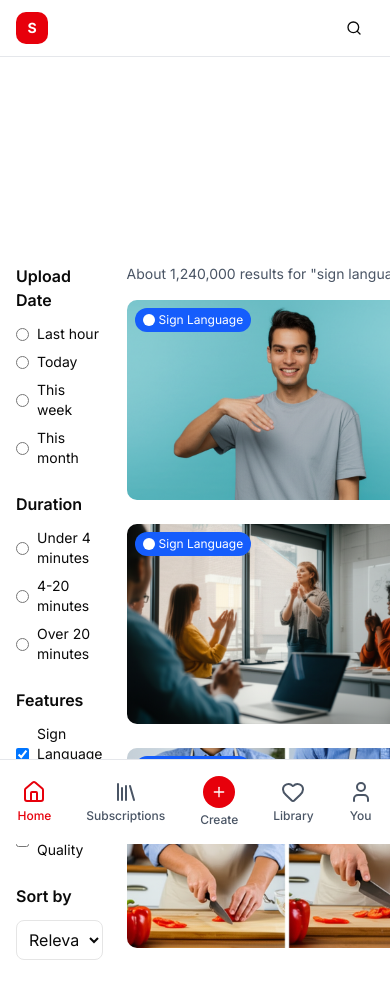
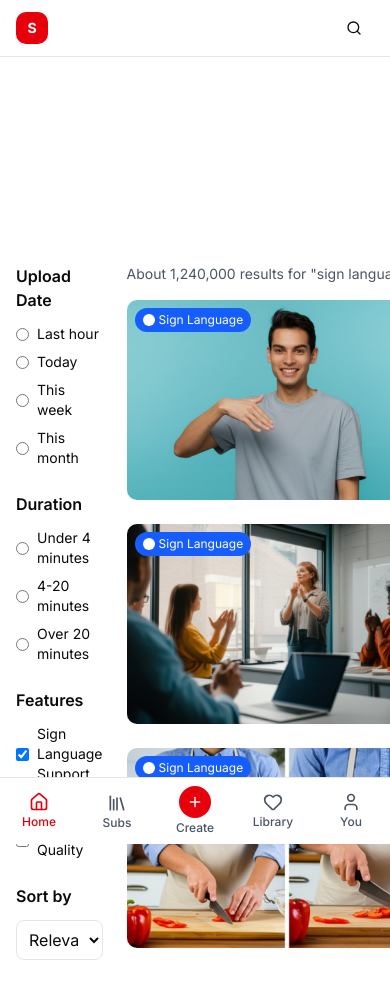
Before and after one commit to gaureshpai/MedTrack, a Next.js app in the folder site/: page /search in a window 390 px wide. Shown: the top 984 px of the page. Built offline with nearby package versions, Linux system fonts and the light colour scheme.

Commit message:
fix(navbar): maintain equal spacing and alignment across bottom nav buttons on mobile

```diff
--- a/site/components/common/Navbar.tsx
+++ b/site/components/common/Navbar.tsx
@@ -297,32 +297,30 @@ const Navbar = () => {
 			</aside>
 
 			<nav className="fixed bottom-0 left-0 right-0 z-50 bg-white border-t border-gray-200 md:hidden">
-				<div className="flex items-center justify-around py-2">
+				<div className="flex items-center justify-between">
 					<Link
 						href="/"
-						className={`flex flex-col items-center justify-center py-2 px-3 min-w-0 ${activeTab === "home" ? "text-red-600" : "text-gray-600"
-							}`}
+						className={`flex flex-1 flex-col items-center justify-center py-2 ${activeTab === "home" ? "text-red-600" : "text-gray-600"}`}
 						onClick={() => setActiveTab("home")}
 					>
-						<Home className="h-6 w-6 mb-1" />
+						<Home className="h-5 w-5 mb-0.5" />
 						<span className="text-xs font-medium">Home</span>
 					</Link>
 
 					<Link
 						href="/subscriptions"
-						className={`flex flex-col items-center justify-center py-2 px-3 min-w-0 ${activeTab === "subscriptions" ? "text-red-600" : "text-gray-600"
-							}`}
+						className={`flex flex-1 flex-col items-center justify-center py-2 ${activeTab === "subscriptions" ? "text-red-600" : "text-gray-600"}`}
 						onClick={() => setActiveTab("subscriptions")}
 					>
-						<Library className="h-6 w-6 mb-1" />
-						<span className="text-xs font-medium">Subscriptions</span>
+						<Library className="h-5 w-5 mb-0.5" />
+						<span className="text-xs font-medium text-center leading-tight">Subs</span>
 					</Link>
 
 					<Link
 						href="/create"
-						className="flex flex-col items-center justify-center py-2 px-3 min-w-0"
+						className="flex flex-1 flex-col items-center justify-center py-2"
 					>
-						<div className="bg-red-600 rounded-full p-2 mb-1">
+						<div className="bg-red-600 rounded-full p-2 mb-0.5">
 							<Plus className="h-4 w-4 text-white" />
 						</div>
 						<span className="text-xs font-medium text-gray-600">Create</span>
@@ -330,37 +328,32 @@ const Navbar = () => {
 
 					<Link
 						href="/library"
-						className={`flex flex-col items-center justify-center py-2 px-3 min-w-0 ${activeTab === "library" ? "text-red-600" : "text-gray-600"
-							}`}
+						className={`flex flex-1 flex-col items-center justify-center py-2 ${activeTab === "library" ? "text-red-600" : "text-gray-600"}`}
 						onClick={() => setActiveTab("library")}
 					>
-						<Heart className="h-6 w-6 mb-1" />
+						<Heart className="h-5 w-5 mb-0.5" />
 						<span className="text-xs font-medium">Library</span>
 					</Link>
 
 					{isSignedIn ? (
 						<Link
 							href="/profile"
-							className={`flex flex-col items-center justify-center py-2 px-3 min-w-0 ${activeTab === "profile" ? "text-red-600" : "text-gray-600"
-								}`}
+							className={`flex flex-1 flex-col items-center justify-center py-2 ${activeTab === "profile" ? "text-red-600" : "text-gray-600"}`}
 							onClick={() => setActiveTab("profile")}
 						>
-							<Avatar className="h-6 w-6 mb-1">
+							<Avatar className="h-5 w-5 mb-0.5">
 								<AvatarImage src="/placeholder-user.jpg" />
-								<AvatarFallback className="bg-purple-600 text-white text-xs">
-									U
-								</AvatarFallback>
+								<AvatarFallback className="bg-purple-600 text-white text-[10px]">U</AvatarFallback>
 							</Avatar>
 							<span className="text-xs font-medium">You</span>
 						</Link>
 					) : (
 						<Link
 							href="/signin"
-							className={`flex flex-col items-center justify-center py-2 px-3 min-w-0 ${activeTab === "profile" ? "text-red-600" : "text-gray-600"
-								}`}
+							className={`flex flex-1 flex-col items-center justify-center py-2 ${activeTab === "profile" ? "text-red-600" : "text-gray-600"}`}
 							onClick={() => setActiveTab("profile")}
 						>
-							<User className="h-6 w-6 mb-1" />
+							<User className="h-5 w-5 mb-0.5" />
 							<span className="text-xs font-medium">You</span>
 						</Link>
 					)}
```
